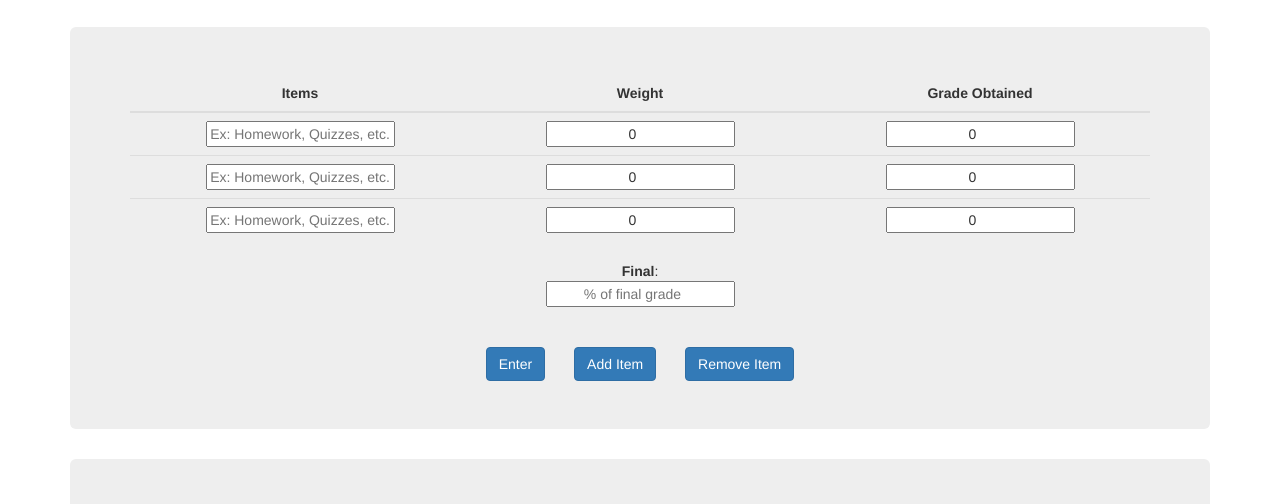
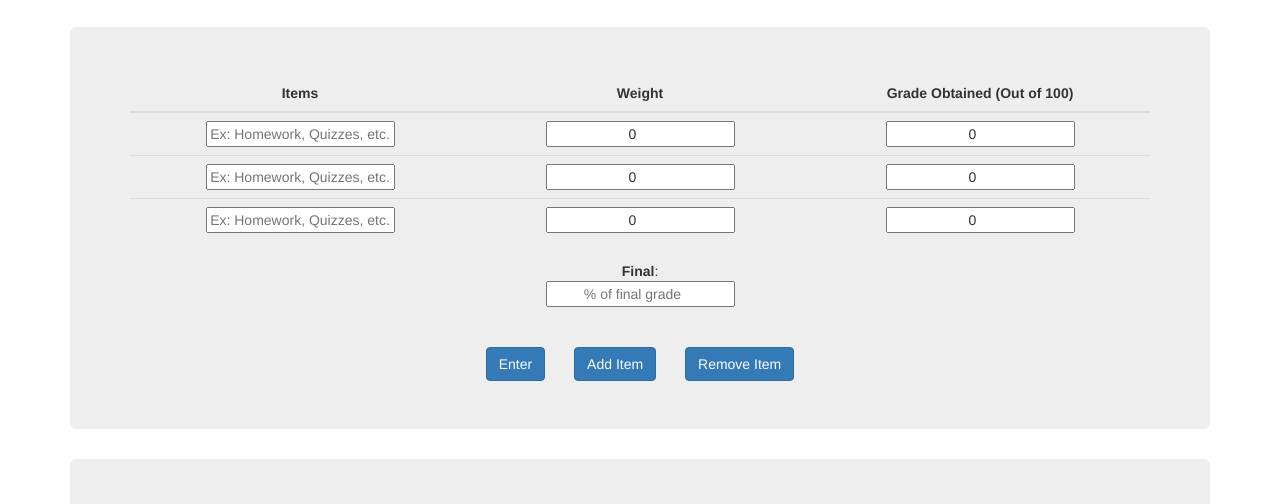
Before and after one commit to ZMil/wat, a website: page index.html in a window 1280 px wide. Shown: the part 83-587 px from the top of the page. Drawn offline with nearby package versions, Linux system fonts and the light colour scheme.

Commit message:
fixed wording on grading column

```diff
--- a/index.html
+++ b/index.html
@@ -25,7 +25,7 @@
           <tr>
             <th>Items</th>
             <th>Weight</th>
-            <th>Grade Obtained</th>
+            <th>Grade Obtained (Out of 100)</th>
           </tr>
       </thead>
 
```
